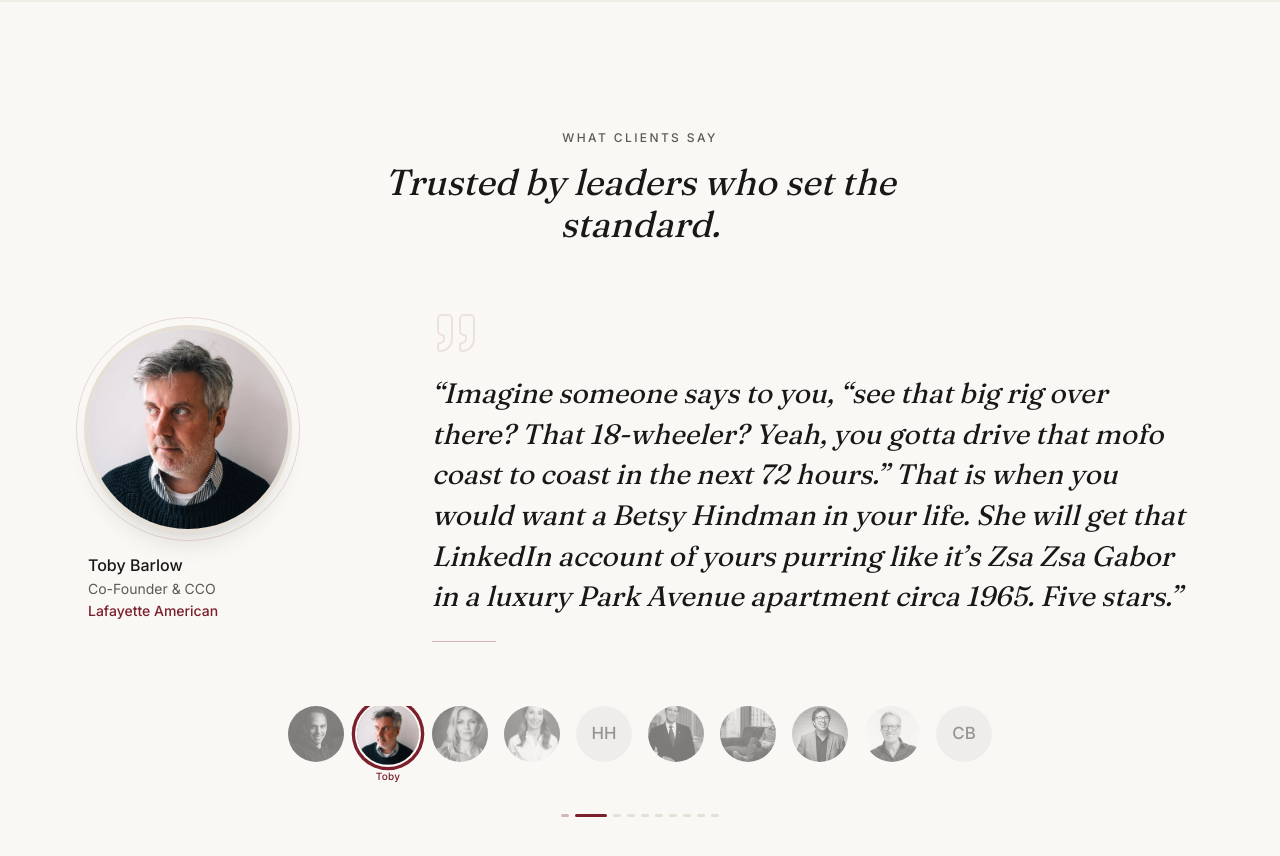
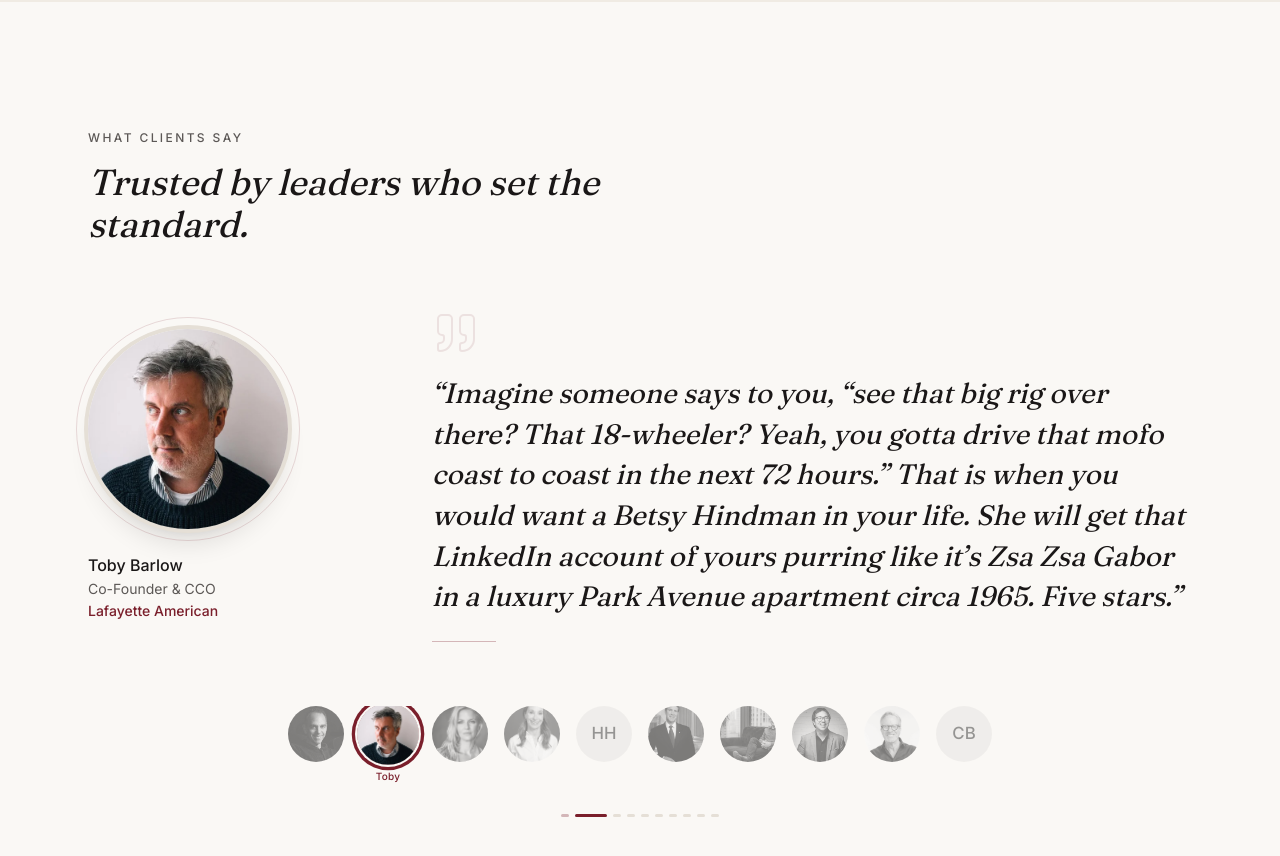
Before and after one commit to walterh1996/HindmanCo, a Next.js app: page / in a window 1280 px wide. Shown: the part 4420-5276 px from the top of the page. Built offline with nearby package versions, Linux system fonts and the light colour scheme.

Commit message:
auto-backup: 2026-05-15 23:23:51

```diff
--- a/src/app/page.tsx
+++ b/src/app/page.tsx
@@ -319,16 +319,16 @@ export default function HomePage() {
         </div>
       </section>
 
-      {/* Testimonials — Rotating Carousel */}
+      {/* Testimonials — Interactive Carousel */}
       <section className="py-24 md:py-32">
         <div className="container-narrow">
           <FadeIn>
-            <p className="text-xs font-medium tracking-[0.2em] uppercase text-text-secondary mb-4 text-center">
+            <p className="text-xs font-medium tracking-[0.2em] uppercase text-text-secondary mb-4">
               What Clients Say
             </p>
           </FadeIn>
           <FadeIn delay={0.1}>
-            <h2 className="font-serif italic text-3xl md:text-4xl leading-[1.15] text-foreground mb-16 text-center max-w-2xl mx-auto">
+            <h2 className="font-serif italic text-3xl md:text-4xl leading-[1.15] text-foreground mb-14 md:mb-16 max-w-xl">
               Trusted by leaders who set the standard.
             </h2>
           </FadeIn>
```
